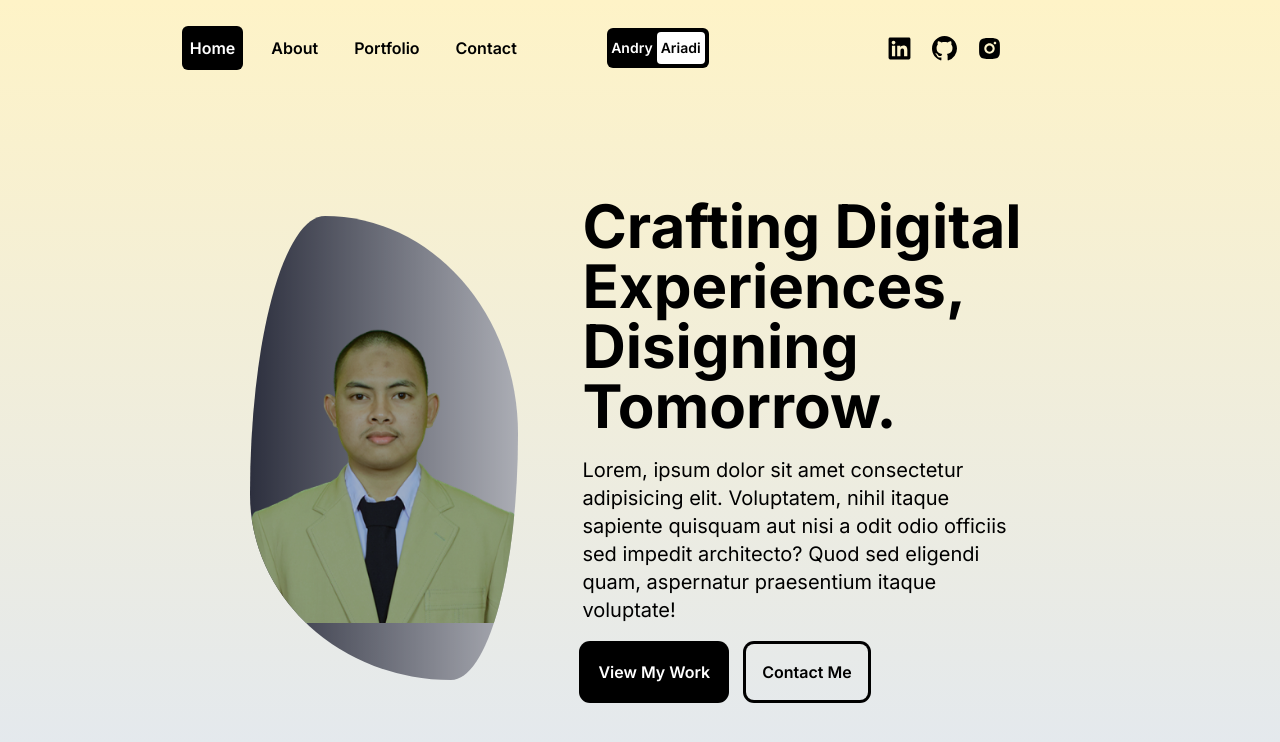
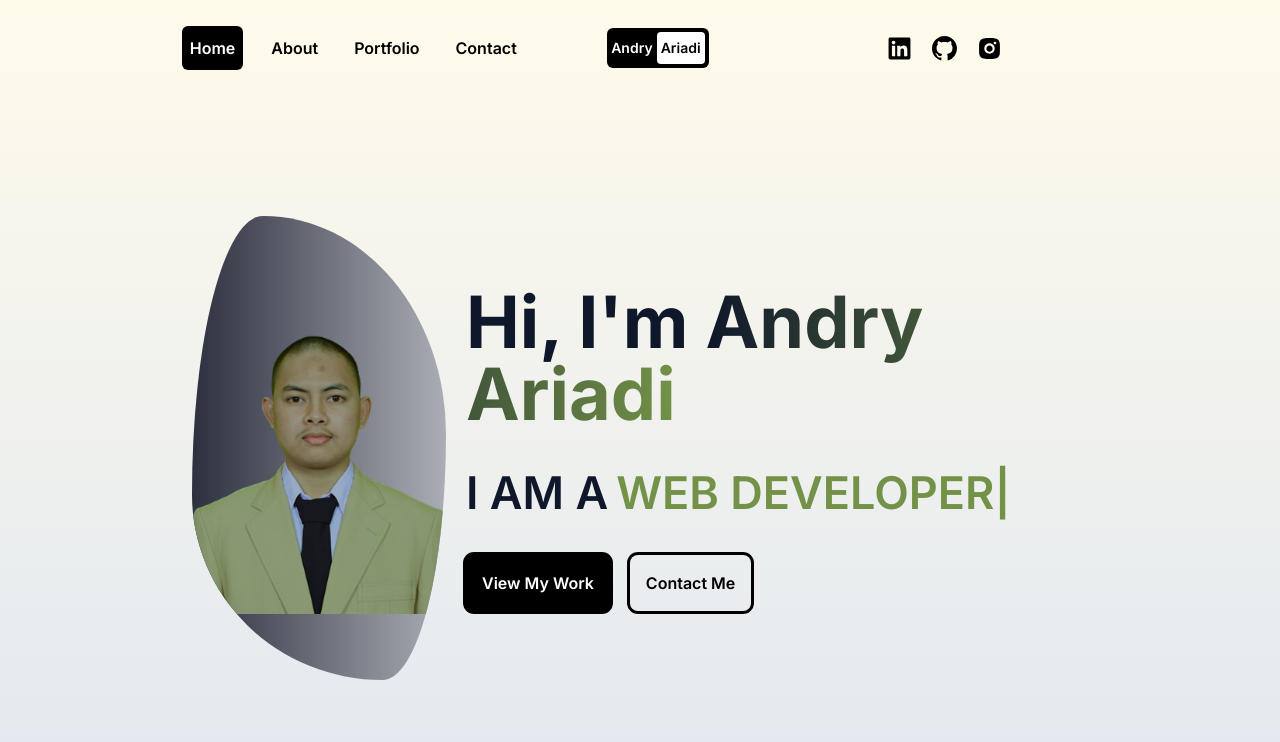
Before and after one commit to andryariadi/Web-Portfolio-2.0, a Next.js app in the folder portfolio/: page / in a window 1280 px wide. Shown: the top 742 px of the page. Built offline with nearby package versions, Linux system fonts and the light colour scheme.

Commit message:
update styling home page

```diff
--- a/portfolio/package.json
+++ b/portfolio/package.json
@@ -13,7 +13,8 @@
     "next": "14.1.0",
     "react": "^18",
     "react-dom": "^18",
-    "react-icons": "^5.0.1"
+    "react-icons": "^5.0.1",
+    "react-type-animation": "^3.2.0"
   },
   "devDependencies": {
     "autoprefixer": "^10.0.1",
--- a/portfolio/src/app/page.jsx
+++ b/portfolio/src/app/page.jsx
@@ -2,18 +2,24 @@
 
 import Image from "next/image";
 import { motion } from "framer-motion";
+import { TypeAnimation } from "react-type-animation";
 export default function Home() {
   return (
     <motion.div className="h-full" initial={{ y: "-200vh" }} animate={{ y: "0%" }} transition={{ duration: 1 }}>
-      <main className="h-full flex flex-col lg:items-center lg:justify-center lg:flex-row gap-3 lg:gap-16 px-4 sm:px-8 md:px-12 lg:px-20 xl:px-48 py-5">
-        <div className=" h-1/2 lg:h-[70%] lg:w-[30%] relative">
-          <Image src="/images/andryariadi.png" alt="Andry Ariadi" fill className="img-hero object-contain brightness-75 contrast-90 hue-rotate-15 bg-gradient-to-r from-gray-700 to-slate-200" />
+      <main className="h-full flex flex-col lg:items-center lg:justify-center lg:flex-row gap-3 lg:gap-5 px-4 sm:px-8 md:px-12 lg:px-20 xl:px-48 py-5 ">
+        <div className="w-[29%] h-full flex items-center justify-start">
+          <div className="h-1/2 lg:h-[70%] lg:w-full relative">
+            <Image src="/images/andryariadi.png" alt="Andry Ariadi" fill className="img-hero object-contain brightness-75 contrast-90 hue-rotate-15 bg-gradient-to-r from-gray-700 to-slate-200" />
+          </div>
         </div>
-        <div className="h-[70%] lg:h-full lg:w-1/2 flex flex-col items-center justify-center gap-3 md:gap-8 lg:gap-5 text-black">
-          <h1 className="text-3xl md:text-6xl font-bold">Crafting Digital Experiences, Disigning Tomorrow.</h1>
-          <p className="md:text-xl">
-            Lorem, ipsum dolor sit amet consectetur adipisicing elit. Voluptatem, nihil itaque sapiente quisquam aut nisi a odit odio officiis sed impedit architecto? Quod sed eligendi quam, aspernatur praesentium itaque voluptate!
-          </p>
+        <div className="h-[70%] lg:h-full lg:w-[71%] flex flex-col items-center justify-center gap-3 md:gap-8 lg:gap-10 text-black  ">
+          <h1 className="text-slate-900 text-3xl md:text-7xl font-bold w-full">
+            Hi, I'm <span className="bg-gradient-to-r from-slate-900 to-[#739248] text-transparent bg-clip-text">Andry Ariadi</span>
+          </h1>
+          <div className="flex items-center gap-2  w-full text-[45px] font-semibold uppercase leading-[1]">
+            <h2 className="text-slate-900">I am a</h2>
+            <TypeAnimation sequence={["Software Engineering", 2000, "Web Developer", 2000, "Frontend Developer", 2000]} speed={50} wrapper="span" repeat={Infinity} className="text-[#739248]" />
+          </div>
           <div className="w-full flex gap-5">
             <button className="font-semibold p-3 md:p-4 rounded-lg ring ring-black bg-black text-white">View My Work</button>
             <button className="font-semibold p-3 md:p-4 rounded-lg ring ring-black">Contact Me</button>
--- a/portfolio/src/components/Navbar.jsx
+++ b/portfolio/src/components/Navbar.jsx
@@ -100,13 +100,13 @@ export default function Navbar() {
         </div>
         {/* Social Icons */}
         <div className="hidden md:flex items-center justify-center gap-5 xl:w-[36%] text-black">
-          <Link href="https://www.linkedin.com/in/andry-ariadi/">
+          <Link href="https://www.linkedin.com/in/andry-ariadi/" className="hover:scale-110 transition-all duration-300">
             <FaLinkedin size={25} />
           </Link>
-          <Link href="https://github.com/andryariadi">
+          <Link href="https://github.com/andryariadi" className="hover:scale-110 transition-all duration-300">
             <BsGithub size={25} />
           </Link>
-          <Link href="https://www.instagram.com/andry_ariadi/?hl=id">
+          <Link href="https://www.instagram.com/andry_ariadi/?hl=id" className="hover:scale-110 transition-all duration-300">
             <RiInstagramFill size={25} />
           </Link>
         </div>
--- a/portfolio/src/components/TransitionProvider.jsx
+++ b/portfolio/src/components/TransitionProvider.jsx
@@ -11,7 +11,7 @@ export default function TransitionProvider({ children }) {
   return (
     <>
       <AnimatePresence mode="wait">
-        <div key={pathName} className="w-full h-screen bg-gradient-to-b from-amber-100 to-slate-200">
+        <div key={pathName} className="w-full h-screen bg-gradient-to-b from-amber-50 to-slate-200">
           {/* motion top */}
           <motion.div className="h-screen w-screen fixed rounded-b-[100px] bg-black z-40" animate={{ height: "0vh" }} exit={{ height: "130vh" }} transition={{ duration: 0.5, ease: "easeOut" }} />
           {/* motion center */}
--- a/portfolio/tailwind.config.js
+++ b/portfolio/tailwind.config.js
@@ -8,6 +8,11 @@ module.exports = {
         "gradient-conic": "conic-gradient(from 180deg at 50% 50%, var(--tw-gradient-stops))",
       },
     },
+    fontFamily: {
+      primary: "Orbitron",
+      secondary: "Rajdhani",
+      tertiary: "Aldrich",
+    },
   },
   plugins: [require("daisyui")],
 };
```
Also changed, not shown: 1 other file (tests, documents, lock files or other folders).
